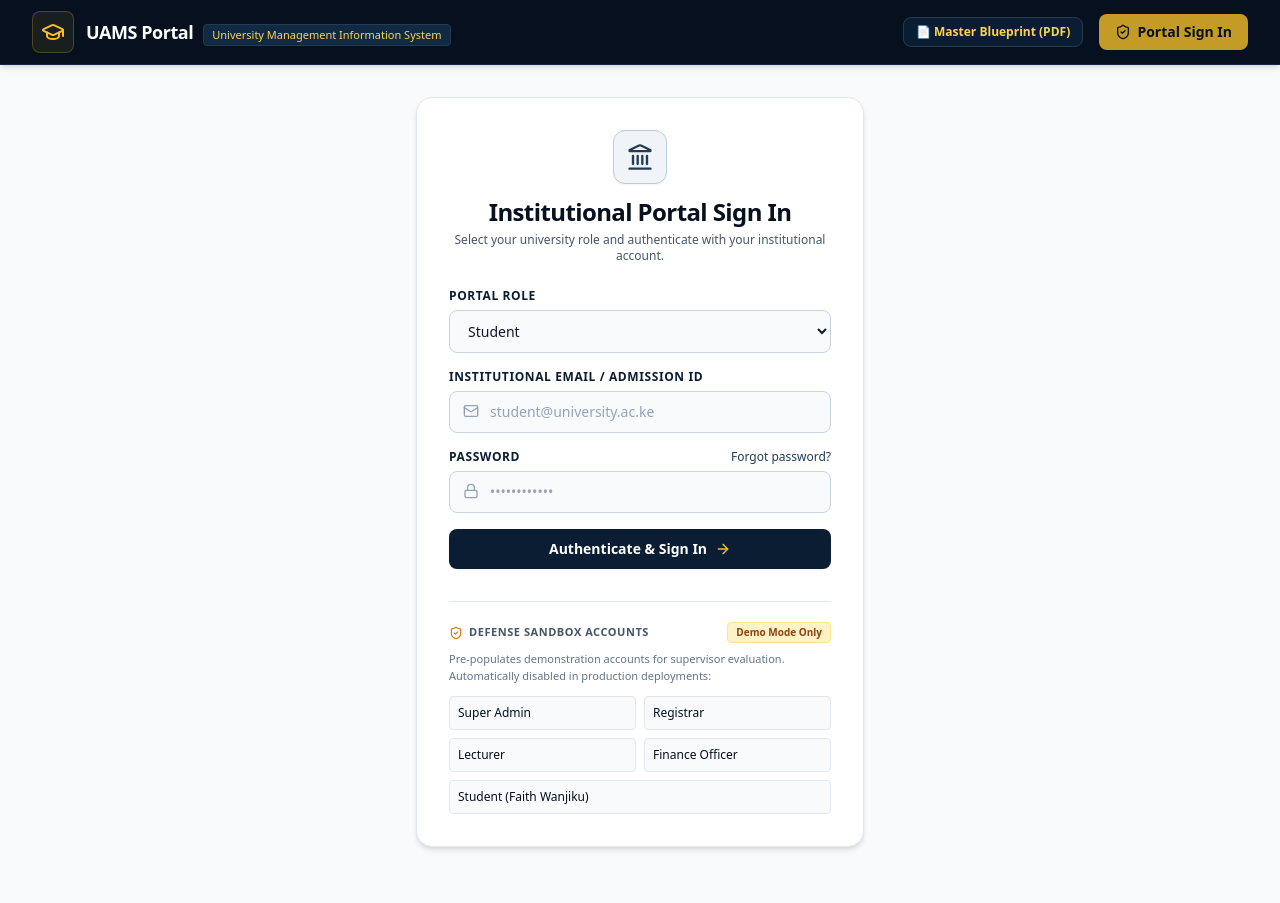
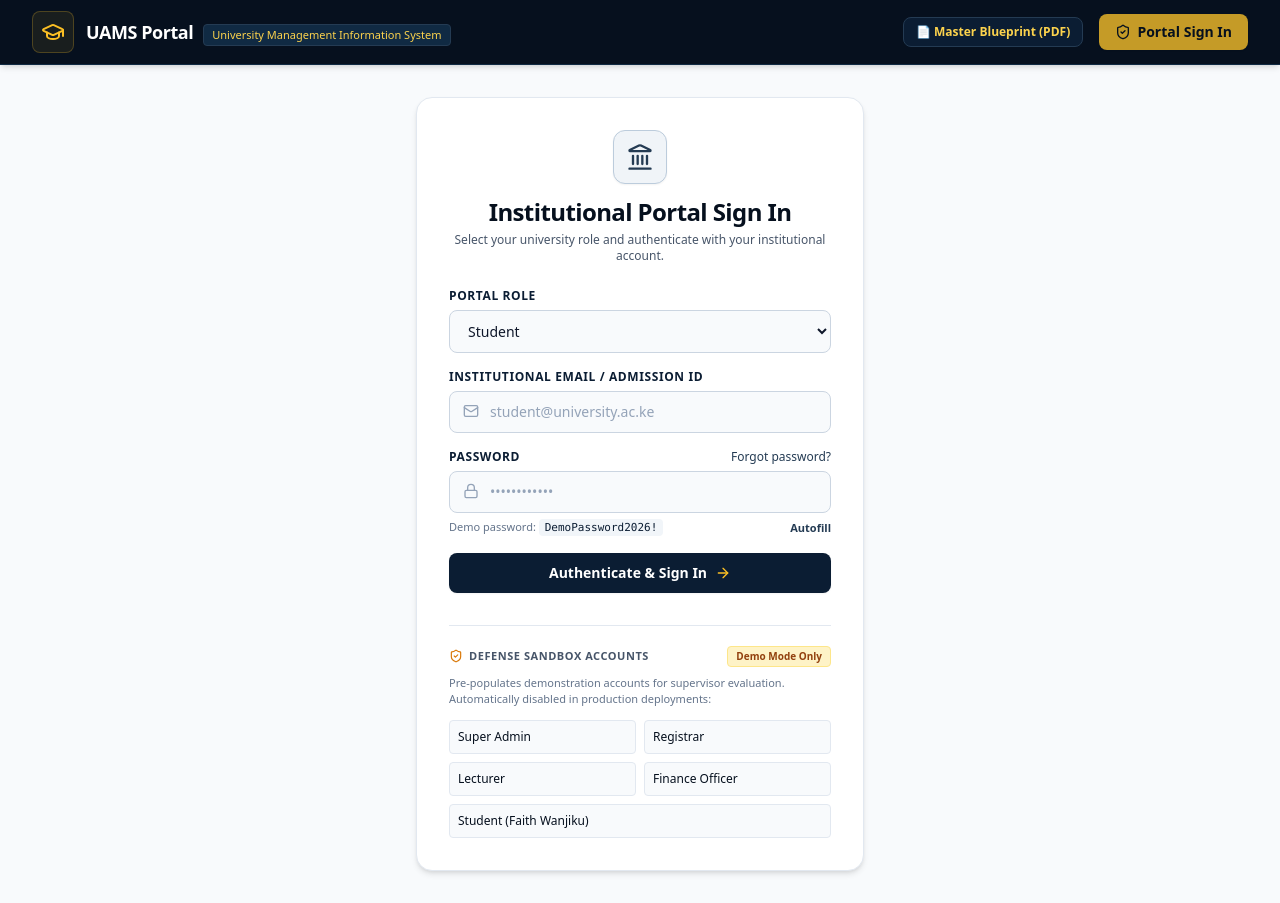
Before and after one commit to Lynmwita/UAMS, a Next.js app in the folder frontend/: page /login in a window 1280 px wide. Before the commit the page ends 879 px from the top, so only its background shows below. Built offline with nearby package versions, Linux system fonts and the light colour scheme.

Commit message:
fix(auth): accept DemoPassword2026 and DemoPass2026, add password hint and media-src CSP

```diff
--- a/frontend/next.config.mjs
+++ b/frontend/next.config.mjs
@@ -37,7 +37,7 @@ const nextConfig = {
           },
           {
             key: 'Content-Security-Policy',
-            value: "default-src 'self'; script-src 'self' 'unsafe-inline' 'unsafe-eval'; style-src 'self' 'unsafe-inline'; img-src 'self' data: https:; font-src 'self'; connect-src 'self' https://*.supabase.co https://cfoytcugkwgdxvjehplk.supabase.co https://integrate.api.nvidia.com; frame-ancestors 'none';",
+            value: "default-src 'self'; script-src 'self' 'unsafe-inline' 'unsafe-eval'; style-src 'self' 'unsafe-inline'; img-src 'self' data: https:; font-src 'self'; media-src 'self' data:; connect-src 'self' https://*.supabase.co https://cfoytcugkwgdxvjehplk.supabase.co https://integrate.api.nvidia.com; frame-ancestors 'none';",
           },
         ],
       },
--- a/frontend/src/app/login/page.tsx
+++ b/frontend/src/app/login/page.tsx
@@ -148,6 +148,16 @@ function LoginForm() {
                   className="w-full bg-slate-50 border border-slate-300 text-slate-900 rounded-lg pl-10 pr-3.5 py-2.5 text-sm placeholder-slate-400 focus:outline-none focus:ring-2 focus:ring-academic-navy-700 focus:bg-white"
                 />
               </div>
+              <p className="text-[11px] text-slate-500 mt-1.5 flex items-center justify-between">
+                <span>Demo password: <code className="bg-slate-100 px-1.5 py-0.5 rounded text-academic-navy-900 font-mono font-medium">DemoPassword2026!</code></span>
+                <button
+                  type="button"
+                  onClick={() => setPassword('DemoPassword2026!')}
+                  className="text-[11px] text-academic-navy-700 hover:text-academic-navy-950 hover:underline font-semibold"
+                >
+                  Autofill
+                </button>
+              </p>
             </div>
 
             <button
--- a/frontend/src/lib/auth/session.ts
+++ b/frontend/src/lib/auth/session.ts
@@ -48,6 +48,11 @@ export function isValidDemoCredentials(email: string, password: string, role?: s
   const normalizedEmail = email.trim().toLowerCase();
   if (normalizedEmail !== expectedUser.email) return false;
 
+  // Accept standard demo passwords
+  if (password === 'DemoPassword2026!' || password === 'DemoPass2026!') {
+    return true;
+  }
+
   // Salted scrypt key derivation with constant-time verification
   return verifyPassword(password, expectedUser.passwordHash);
 }
```
